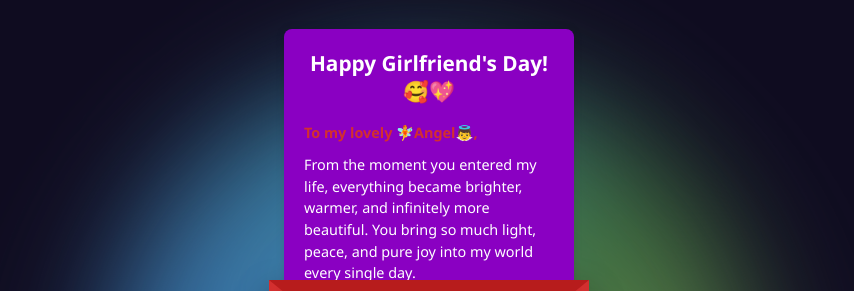
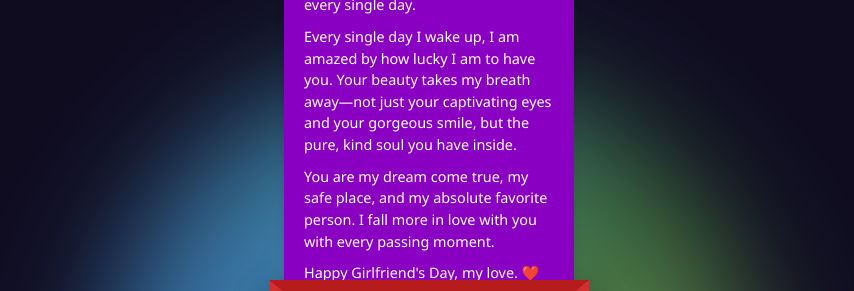
Before and after one commit to joram-afk/mi-angel, a plain HTML site: page envelope.html in a window 1280 px wide. Shown: the top 291 px of the page, without its empty margins (211-1065 px from the left). Drawn offline with Linux system fonts and the light colour scheme.

Commit message:
Update envelope.html

```diff
--- a/envelope.html
+++ b/envelope.html
@@ -23,6 +23,9 @@
                 <p>
                     From the moment you entered my life, everything became brighter, warmer, and infinitely more beautiful. You bring so much light, peace, and pure joy into my world every single day.
                 </p>
+<p>Every single day I wake up, I am amazed by how lucky I am to have you. Your beauty takes my breath away—not just your captivating eyes and your gorgeous smile, but the pure, kind soul you have inside.</p>
+                <p>You are my dream come true, my safe place, and my absolute favorite person. I fall more in love with you with every passing moment.</p>
+                <p>Happy Girlfriend's Day, my love. ❤️</p>
                 <p>
                     Today is all about celebrating you—the most kindhearted, amazing, and extraordinary person I know. Thank you for being my favorite part of every day and for simply being you.
                 </p>
```
